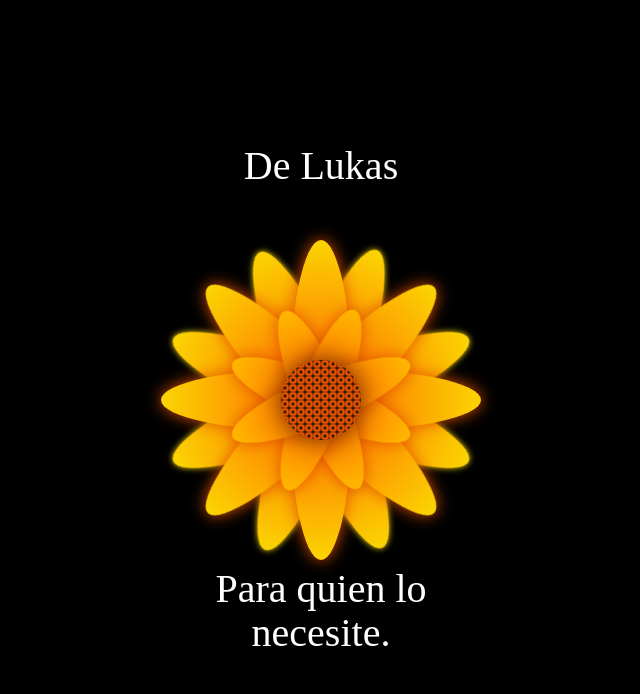
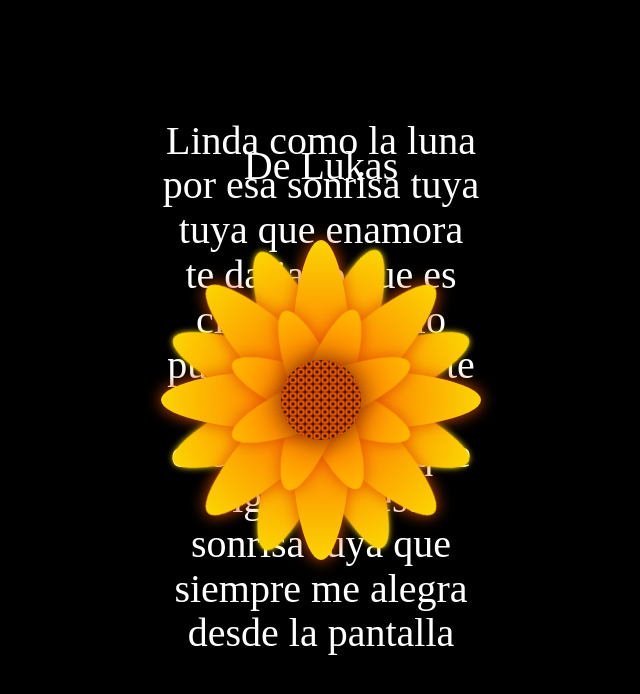
Before and after one commit to LUKASNIKKO/Run, a plain HTML site: page index.html in a window 1280 px wide. Shown: the whole page, without its empty margins (319-959 px from the left). Drawn offline with Linux system fonts and the light colour scheme.

Commit message:
Update index.html

```diff
--- a/index.html
+++ b/index.html
@@ -37,7 +37,7 @@
     </div>
     <div class="Petal3 p4">
     </div>
-    <div class="text-below">Para quien lo necesite. </div>
+    <div class="text-below">Linda como la luna por esa sonrisa tuya tuya que enamora te daria lo que es cielo pero no lo puedo tener pero te doy flores con chocolate para que sigas con esa sonrisa tuya que siempre me alegra desde la pantalla  </div>
   </div>
 </body>
 </html>
```
